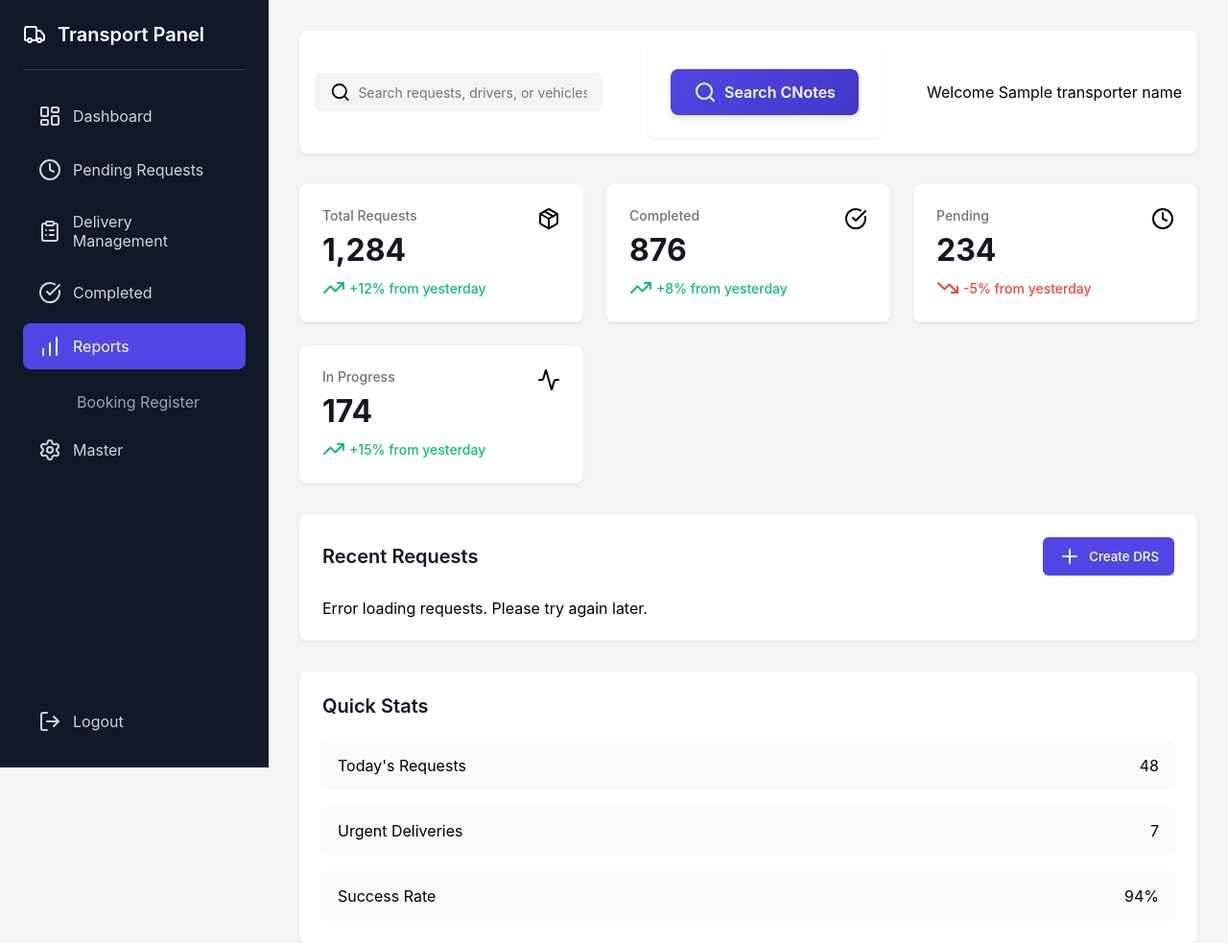
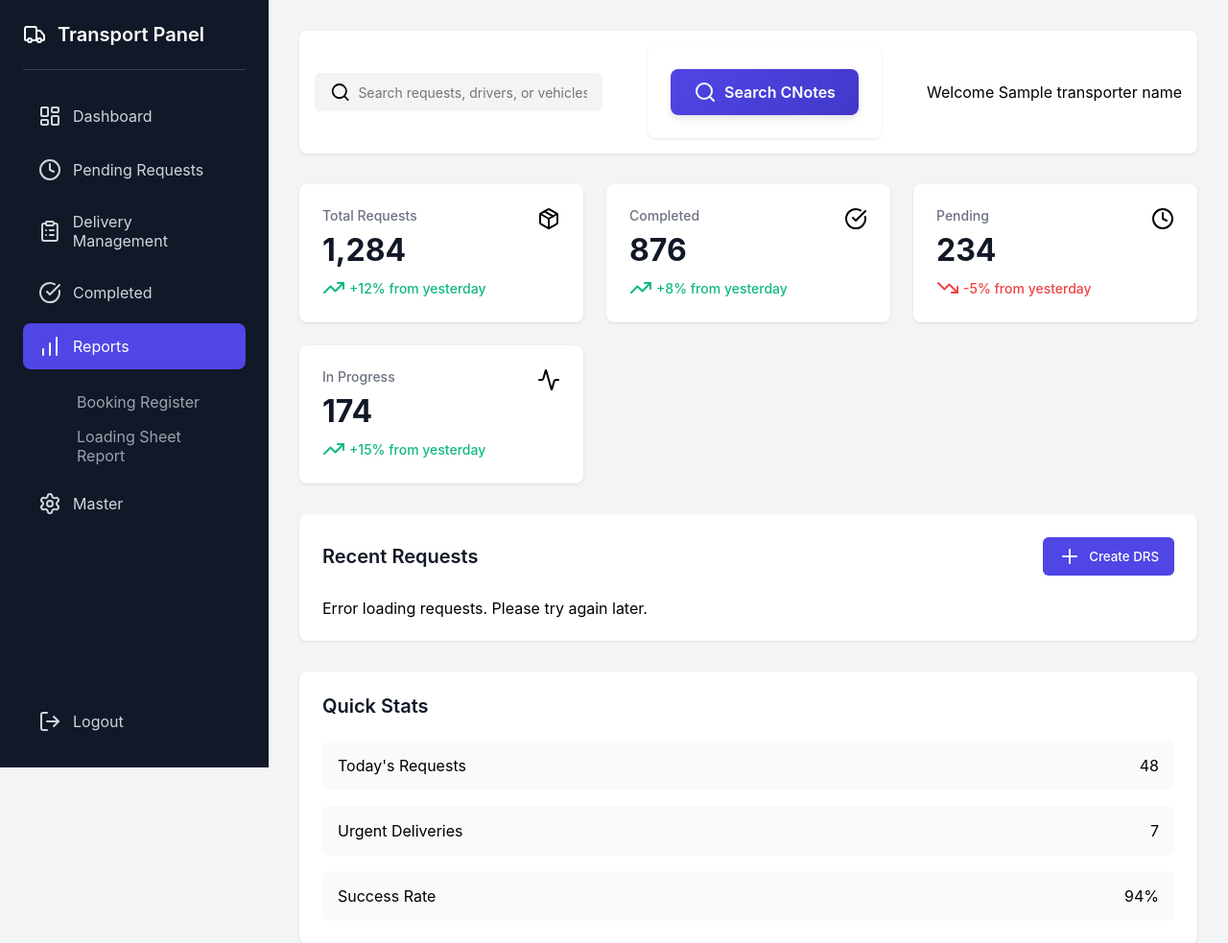
Before and after one commit to atul0786/logistics_project, a Django app: template transporter_app/templates/transporter/home.html in a window 1280 px wide, after a click on "Reports". Shown: the top 983 px of the page at 96% size. Run offline with Django 5.2, Linux system fonts and the light colour scheme; the template is opened without the code that fills it: most values are stand-ins (such as "Sample title", 1, 10 or a date in 2020).

Commit message:
Update home.html

```diff
--- a/transporter_app/templates/transporter/home.html
+++ b/transporter_app/templates/transporter/home.html
@@ -527,6 +527,8 @@
                 </a>
                 <div class="submenu">
                     <a href="{% url 'transporter:all_booking_register' %}" target="_blank" rel="noopener noreferrer">Booking Register</a>
+                    <a href="{% url 'transporter:loading_sheet_report' %}" target="_blank" rel="noopener noreferrer">Loading Sheet Report</a>
+
                     <!-- <a href="#">Weekly Reports</a>
                     <a href="#">Monthly Reports</a> -->
                 </div>
```
